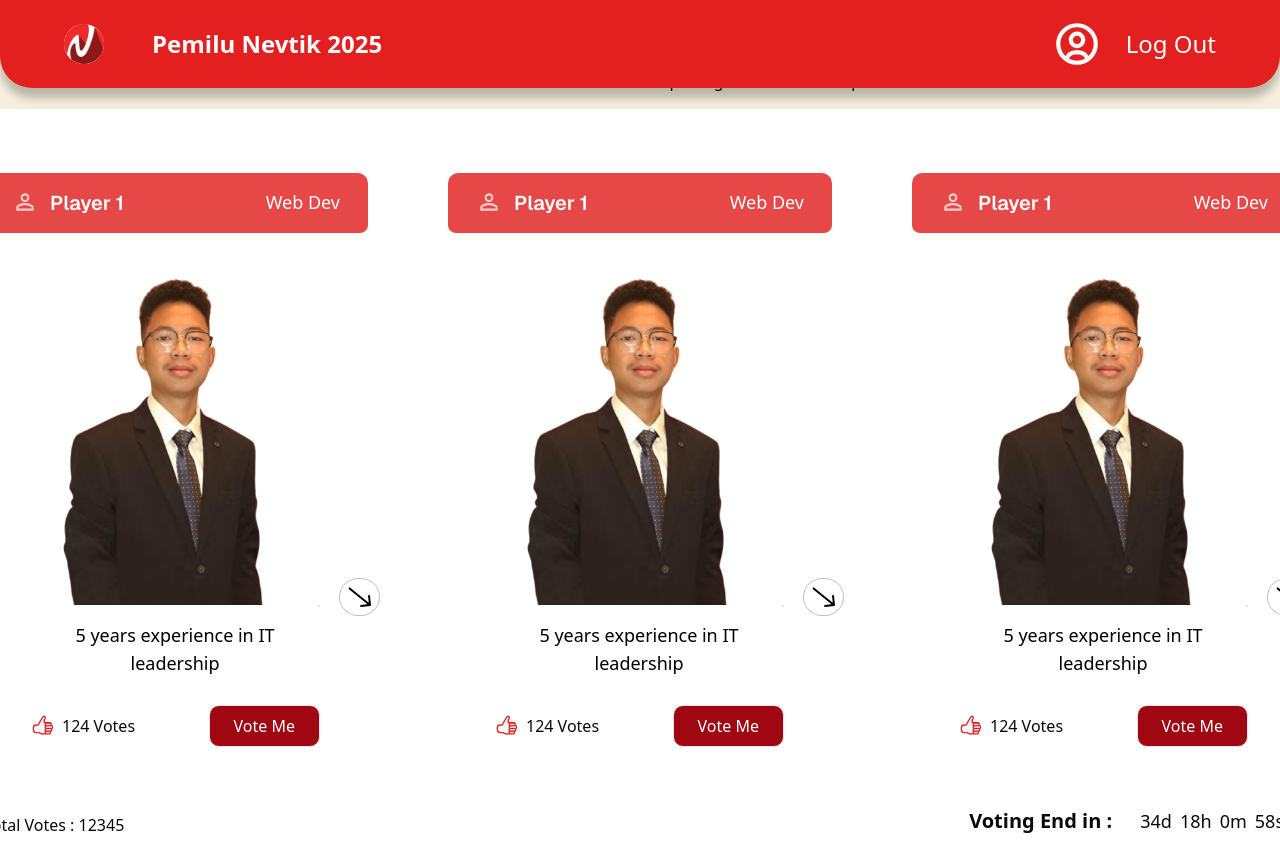
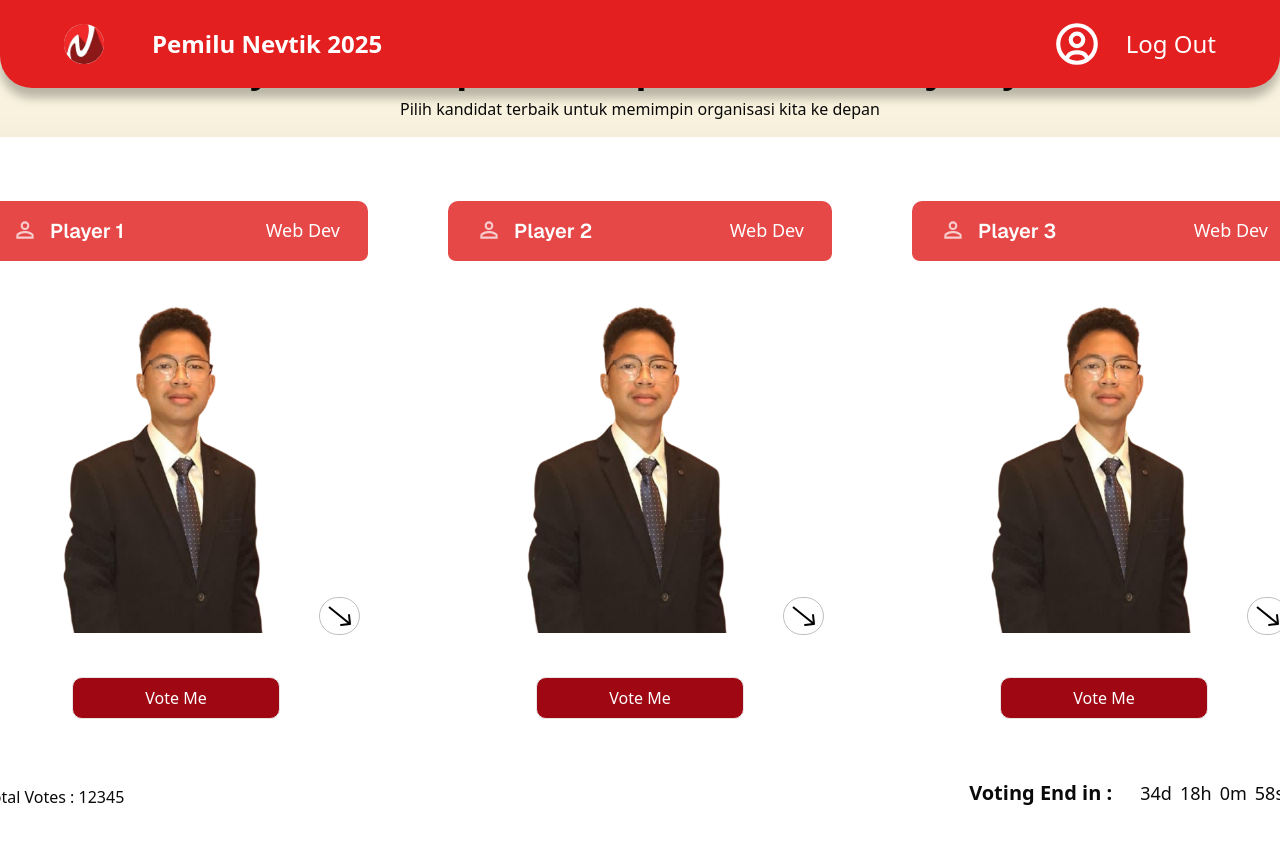
Before and after one commit to Hubbi502/Nevtik-Voting-App, a Next.js app in the folder frontend/: page /Voting-Page in a window 1280 px wide. Shown: the top 859 px of the page. After the commit the page ends 831 px from the top, so only its background shows below. Built offline with nearby package versions, Linux system fonts and the light colour scheme.

Commit message:
edited voting page

```diff
--- a/frontend/src/app/Voting-Page/candidates/candidate1/page.tsx
+++ b/frontend/src/app/Voting-Page/candidates/candidate1/page.tsx
@@ -40,7 +40,7 @@ const Candidates = () => {
           />
         </div>
       </div>
-      <div className='place-items-center mt-2'>
+      <div className='place-items-center mt-5'>
         <Pagination
           currentPage={currentPage}
           totalPages={totalPages}
--- a/frontend/src/app/Voting-Page/candidates/candidate2/page.tsx
+++ b/frontend/src/app/Voting-Page/candidates/candidate2/page.tsx
@@ -23,7 +23,7 @@ const Candidates = () => {
         <div>
           <BiodataCard
             name='John Anderson'
-            className='XII RPL 1'
+            className='XII RPL 2'
             division='Web Development'
           />
           <Tabs
--- a/frontend/src/app/end/page.tsx
+++ b/frontend/src/app/end/page.tsx
@@ -13,9 +13,9 @@ export default function End() {
         <h2 className='text-xl font-bold'>
           "Setiap suara membawa perubahan. Nevtik terus maju karena Anda!"
         </h2>
-        <button className='px-30 py-2 bg-red-600 rounded-xl text-white shadow-black shadow-sm text-2xl hover:cursor-pointer'>
+        <a href="/" className='px-30 py-2 mt-12 bg-red-600 rounded-xl hover:bg-black duration-500 ease-in text-white shadow-black shadow-sm text-2xl hover:cursor-pointer'>
           Kembali
-        </button>
+        </a>
       </div>
     </div>
   );
--- a/frontend/src/components/component/layout/Main/page.tsx
+++ b/frontend/src/components/component/layout/Main/page.tsx
@@ -6,7 +6,7 @@ export default function MainComp() {
               <h1 className=" font-semibold text-6xl">Selamat Datang, Player</h1>
               <p className="my-4 text-[26px] font-mono font-extralight">Pilihanmu akan menentukan masa depan <br /> Siap Buat Memilih Ketua Nevtik Berikutnya?</p>
               <div className="mt-18">
-                <a href="" className=" w-full h-full p-4 bg-red-500 rounded-xl text-white text-2xl hover:bg-amber-50  hover:text-black ease-in duration-300 " >Mulai Voting</a>
+                <a href="/Voting-Page" className=" w-full h-full p-4 bg-red-500 rounded-xl text-white text-2xl hover:bg-amber-50  hover:text-black ease-in duration-300 " >Mulai Voting</a>
               </div>
               <div className="absolute -top-20 -right-10/7 ">
                 <img src="/banner-img.png" alt="" width={600} height={600}/>
--- a/frontend/src/components/component/layout/VoteComp/page.tsx
+++ b/frontend/src/components/component/layout/VoteComp/page.tsx
@@ -8,14 +8,14 @@ interface Candidate {
   name: string;
   division: string;
   image: string;
-  quote: string;
+
   href: string;
 }
 
 const candidates: Candidate[] = [
-  { name: "Player 1", division: "Web Dev", image: "/pino.png", quote: '5 years experience in IT leadership', href: "/Voting-Page/candidate/candidate1/" },
-  { name: "Player 1", division: "Web Dev", image: "/pino.png", quote: '5 years experience in IT leadership', href: "/Voting-Page/candidate/candidate1/" },
-  { name: "Player 1", division: "Web Dev", image: "/pino.png", quote: '5 years experience in IT leadership', href: "/Voting-Page/candidate/candidate1/" },
+  { name: "Player 1", division: "Web Dev", image: "/pino.png", href: "/Voting-Page/candidates/candidate1/" },
+  { name: "Player 2", division: "Web Dev", image: "/pino.png", href: "/Voting-Page/candidates/candidate2/" },
+  { name: "Player 3", division: "Web Dev", image: "/pino.png", href: "/Voting-Page/candidates/candidate3/" },
 ];
 
 export default function VoteCard() {
@@ -33,7 +33,7 @@ export default function VoteCard() {
   };
 
   const confirmYes = () => {
-    window.location.href = "/thank-you"; // Adjust the route based on your setup
+    window.location.href = "/end"; // Adjust the route based on your setup
   };
 
   return (
@@ -59,17 +59,25 @@ export default function VoteCard() {
 
       {/* Modal */}
       {isModalOpen && selectedCandidate && (
-        <div className="fixed inset-0 flex z-20  justify-center items-center bg-black/25 bg-opacity-50">
-          <div className="bg-white/80 px-12 py-8 rounded-lg shadow-lg text-center">
-            <p className="text-lg font-semibold">
-              Apakah Anda Yakin Ingin memilih {selectedCandidate.name}?
+        <div className="fixed inset-0 flex z-20 justify-center items-center bg-black/25 bg-opacity-50">
+          <div className="bg-white w-1/2 h-1/2 flex flex-col justify-center px-12 py-8 rounded-lg shadow-lg text-center">
+            <div className="text-center flex justify-center items-center mb-12">
+              <svg width="70" height="70" viewBox="0 0 70 70" fill="none" xmlns="http://www.w3.org/2000/svg">
+                  <path d="M0 35C0 15.67 15.67 0 35 0C54.33 0 70 15.67 70 35C70 54.33 54.33 70 35 70C15.67 70 0 54.33 0 35Z" fill="#FEF2F2"/>
+                  <path d="M34.5 53.25C44.8553 53.25 53.25 44.8553 53.25 34.5C53.25 24.1447 44.8553 15.75 34.5 15.75C24.1447 15.75 15.75 24.1447 15.75 34.5C15.75 44.8553 24.1447 53.25 34.5 53.25Z" stroke="#EF4444" stroke-width="2" stroke-linecap="round" stroke-linejoin="round"/>
+                  <path d="M34.5 27V34.5" stroke="#EF4444" stroke-width="2" stroke-linecap="round" stroke-linejoin="round"/>
+                  <path d="M34.5 42H34.5188" stroke="#EF4444" stroke-width="2" stroke-linecap="round" stroke-linejoin="round"/>
+              </svg>
+            </div>
+            <p className="text-3xl font-semibold">
+              Apakah Anda Yakin Ingin memilih <br /> Kandidat Ini?
             </p>
             <p className="text-lg font-thin mb-10">Note: Jangan sampai anda salah pilih</p>
-            <div className="flex justify-center gap-12">
-              <button onClick={confirmYes} className="bg-green-600 hover:bg-white  hover:text-black duration-300 ease-in text-white px-10 py-2 rounded cursor-pointer">
+            <div className="flex justify-center gap-12 mt-2">
+              <button onClick={confirmYes} className="bg-[#10B981] hover:bg-white border  hover:text-black duration-300 ease-in text-white px-18 py-2 rounded-xl cursor-pointer">
                 Iya
               </button>
-              <button onClick={closeModal} className="bg-[#E31F1F] text-white px-10 py-2 rounded cursor-pointer">
+              <button onClick={closeModal} className="bg-[#E31F1F]  hover:bg-white border  hover:text-black duration-300 ease-in text-white px-18 py-2 rounded-xl cursor-pointer">
                 Tidak
               </button>
             </div>
@@ -93,35 +101,23 @@ function CandidateCard({ candidate, openModal }: { candidate: Candidate; openMod
         </div>
         <div className=" text-center pt-3 flex flex-wrap flex-col justify-center">
             <Image src={candidate.image} alt={candidate.name} width={300} height={300} className="mx-auto" />
-            <div className="flex items-start px-12">
-              <p className="text-lg  font-thin text-black mt-4">{candidate.quote}</p>
-              <div className="relative border">
-                 <div className="absolute cursor-pointer border hover:rotate-180 duration-300 ease-in-out border-black/25 p-2 rounded-full -top-7 left-5">
-                    <a href="/" className=""><svg width="23" height="20" viewBox="0 0 23 20" fill="none" className="" xmlns="http://www.w3.org/2000/svg">
+              <div className="relative">
+                 <div className="absolute cursor-pointer border hover:rotate-180 duration-300 ease-in-out border-black/25 p-2 rounded-full -top-9 right-2 ">
+                    <a href={candidate.href} className=""><svg width="23" height="20" viewBox="0 0 23 20" fill="none" className="" xmlns="http://www.w3.org/2000/svg">
                       <path className="" d="M22.0899 18.9832C22.6391 18.9254 23.0375 18.4333 22.9797 17.884L22.0378 8.93348C21.98 8.38423 21.4879 7.98583 20.9386 8.04363C20.3894 8.10143 19.991 8.59355 20.0488 9.1428L20.8861 17.0989L12.93 17.9362C12.3807 17.994 11.9823 18.4861 12.0401 19.0353C12.098 19.5846 12.5901 19.983 13.1393 19.9252L22.0899 18.9832ZM0.370784 1.77711L21.356 18.7659L22.6144 17.2115L1.62922 0.222647L0.370784 1.77711Z" fill="black"/>
                       </svg>
                     </a>
                  </div>
               </div>
         </div>
-          <div className="mt-4 flex justify-between items-center   py-3 px-12">
-            <div className="flex">
-            <svg xmlns="http://www.w3.org/2000/svg" width={22} height={22} viewBox="0 0 512 512" className="text-[#DC2626] mr-2"><path fill="none" stroke="currentColor" strokeLinecap="round" strokeLinejoin="round" strokeWidth={32} d="M320 458.16S304 464 256 464s-74-16-96-32H96a64 64 0 0 1-64-64v-48a64 64 0 0 1 64-64h30a32.34 32.34 0 0 0 27.37-15.4S162 221.81 188 176.78S264 64 272 48c29 0 43 22 34 47.71c-10.28 29.39-23.71 54.38-27.46 87.09c-.54 4.78 3.14 12 7.95 12L416 205"></path><path fill="none" stroke="currentColor" strokeMiterlimit={10} strokeWidth={32} d="m416 271l-80-2c-20-1.84-32-12.4-32-30s14-28.84 32-30l80-4c17.6 0 32 16.4 32 34v.17A32 32 0 0 1 416 271Zm32 65l-112-2c-18-.84-32-12.41-32-30c0-17.61 14-28.86 32-30l112-2a32.1 32.1 0 0 1 32 32a32.1 32.1 0 0 1-32 32Zm-48 128l-64-3c-21-1.84-32-11.4-32-29s14.4-30 32-30l64-2a32.09 32.09 0 0 1 32 32a32.09 32.09 0 0 1-32 32Zm32-64l-96-2c-19-.84-32-12.4-32-30s13-28.84 32-30l96-2a32.09 32.09 0 0 1 32 32a32.09 32.09 0 0 1-32 32Z"></path></svg>
-              <p>124 Votes
-            </p>
-            </div>
-
+          <div className="mt-8  items-center py-3 ">
             <button
               onClick={() => openModal(candidate)}
-            className="rounded-lg hover:bg-white hover:text-black duration-300 border right-1/4 bg-red-800 px-6 py-2 text-white cursor-pointer"
+              className="rounded-lg hover:bg-white  hover:text-black duration-300 border right-1/4 bg-red-800 px-18 py-2 text-white cursor-pointer"
             >
               Vote Me
             </button>
-
           </div>
-
-        </div>
-
         </div>
     </>
   );
```
Lines whose indentation alone changed are shown as unchanged.
